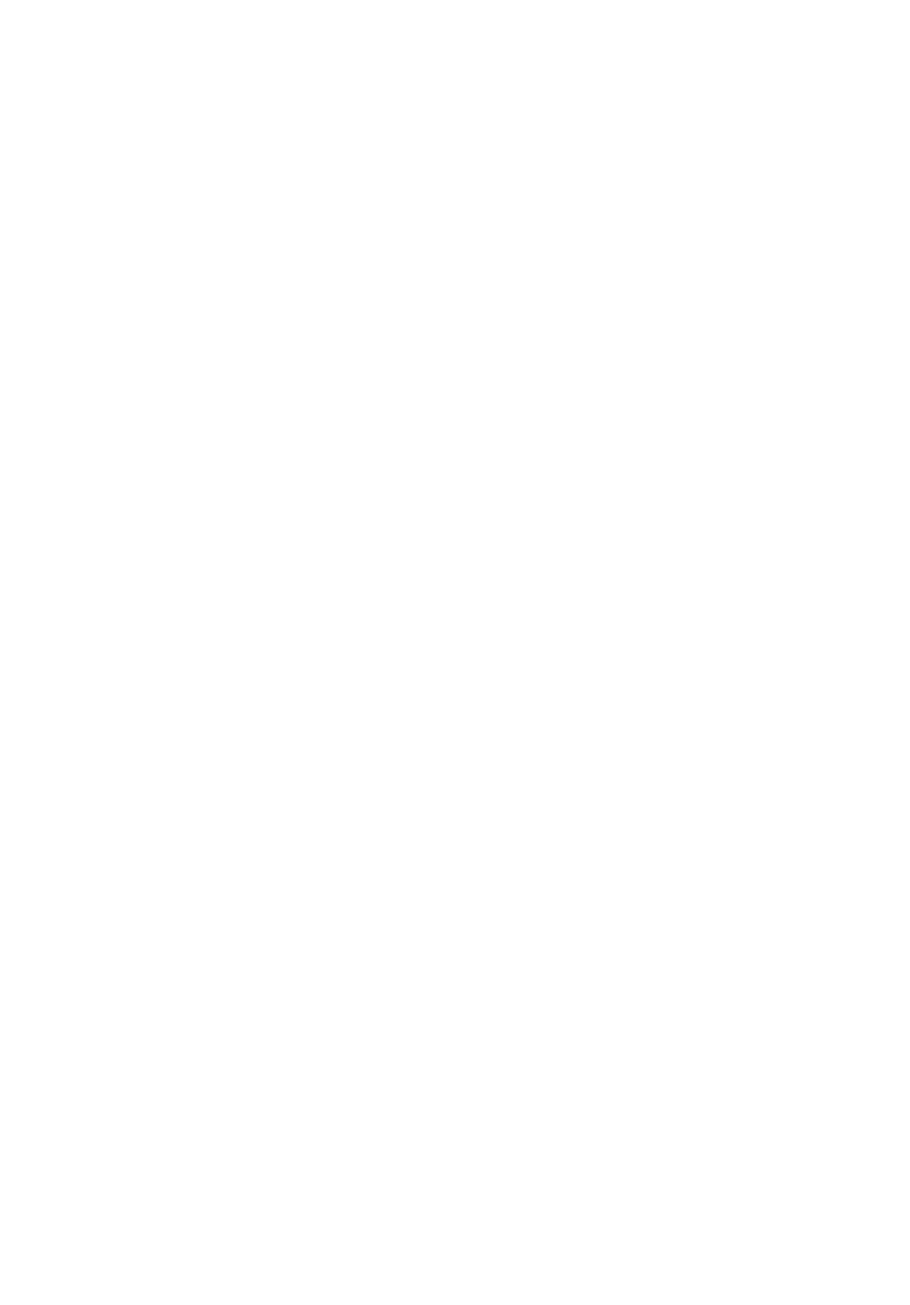
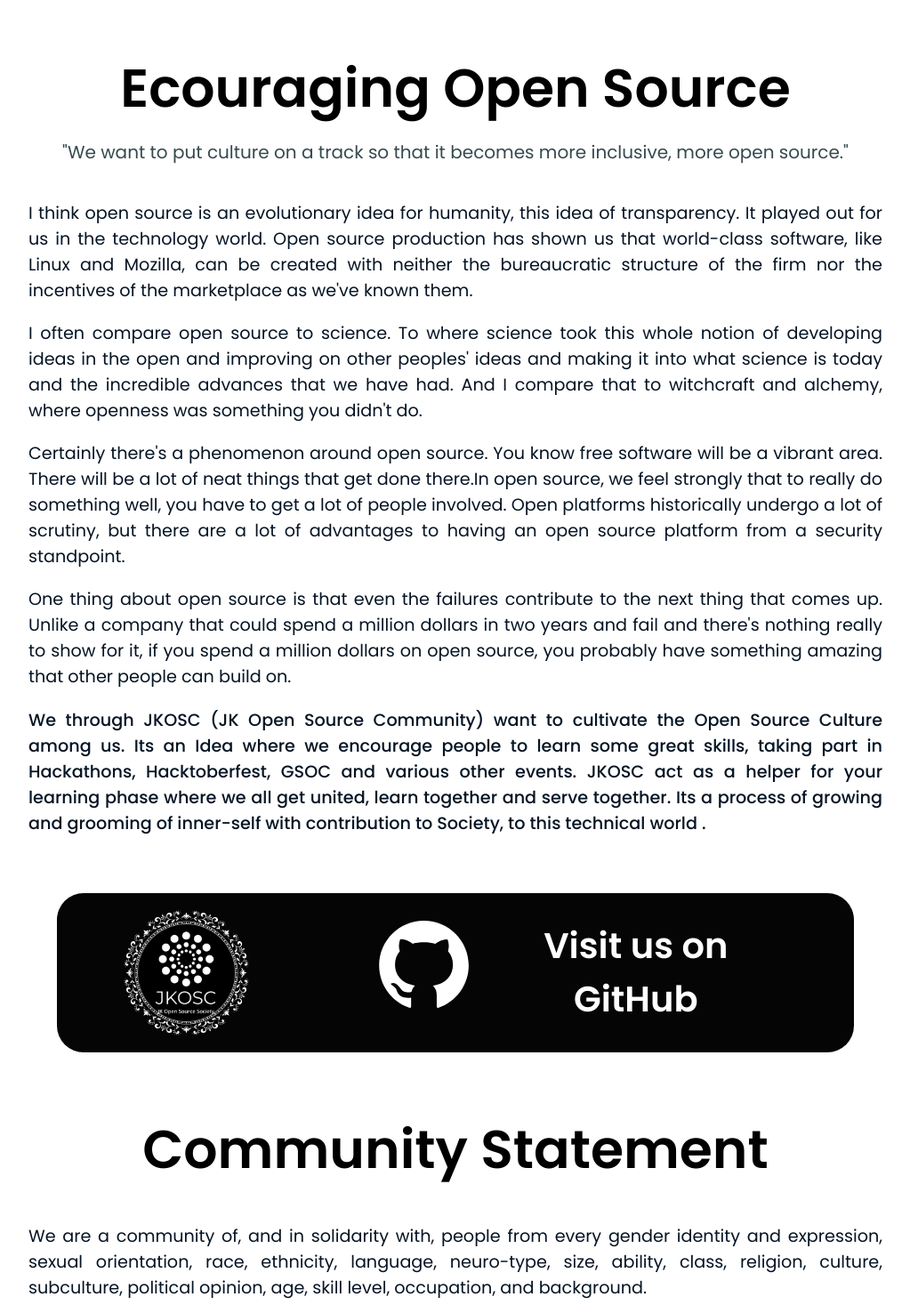
Before and after one commit to JK-Open-Source-Community/JKOSC, a React (Create React App) app: page /about in a window 1280 px wide. Shown: the part 2528-3995 px from the top of the page at 89% size, without its empty margins (128-1151 px from the left). Built offline with nearby package versions, Linux system fonts and the light colour scheme.

Commit message:
about-us page content added

```diff
--- a/src/pages/aboutPage/AboutPage.css
+++ b/src/pages/aboutPage/AboutPage.css
@@ -63,6 +63,7 @@
     display: flex;
     flex-direction: column;
     margin:5%;
+    margin-bottom: 1%;
     /* border:2px solid red; */
 
 }
@@ -216,3 +217,100 @@
     color:#36494e;
     margin-bottom: 1%;
 }
+
+.open-source-moto{
+    /* margin-top:1%; */
+    font-size: 60px;
+    font-weight: 600;
+    margin-bottom: 1%;
+}
+
+.open-source-quote{
+    font-size: 20px;
+    font-weight: 400;
+    color:#36494e;
+    margin-bottom: 1%;
+}
+
+.open-source-para{
+    margin-top: 3%;
+    text-align: justify;
+    width:75%;
+    margin-left: auto;
+    margin-right: auto;
+    margin-bottom: 5%;
+}
+
+.open-source-lines{
+    margin-bottom: 2%;
+    font-size: 120%;
+    font-weight: 400;
+    color: #051424;
+}
+
+.ul-statement-lines{
+    margin-top:-1%;
+    margin-bottom: 2%;
+    margin-left: 2%;
+    margin-right: 2%;
+    font-size: 120%;
+    font-weight: 400;
+    color: #051424;
+}
+
+.community-line{
+    margin-bottom: 1%;
+}
+
+.open-source-lines:nth-child(5) {
+    font-weight: 500;
+}
+
+.jkosc-logo{
+    /* width:10%; */
+    margin-bottom:5%;
+
+}
+
+.intro-logo{
+    width:70%;
+    /* border: solid 5px red; */
+    border-radius: 30px;
+}
+
+.logo-visit-github{
+    display: flex;
+    flex-direction: row;
+    /* border: solid 1px black; */
+    width: 70%;
+    margin-left: auto;
+    margin-right: auto;
+    margin-top: 5%;
+    margin-bottom: 5%;
+    border-radius: 30px;
+    background-color: rgb(5,5,5);
+    justify-content: space-around;
+}
+
+.visit-jkosc-logo{
+    width:18%;
+    padding-top: 1%;
+    padding-bottom: 1%;
+}
+
+.visit-git-statement{
+    display: flex;
+    flex-direction: row;
+    margin-top: auto;
+    margin-bottom: auto;
+    text-decoration: none;
+}
+
+.visit-on-github{
+    font-size: 250%;
+    font-weight: 600;
+    color: white;
+    align-self: center;
+    padding:2%;
+
+}
--- a/src/pages/aboutPage/AboutPage.js
+++ b/src/pages/aboutPage/AboutPage.js
@@ -8,6 +8,7 @@ import AyushPic from "../../assets/ayush.jpg";
 import HareKrishnaPic from "../../assets/hareKrishna.jpg";
 import SwayamPic from "../../assets/swayam.jpg";
 import YashPic from "../../assets/yash1.jpg";
+import JkoscIntro from "../../assets/intro_logo.gif";
 
 import { AiFillGithub, AiFillLinkedin } from "react-icons/ai";
 
@@ -202,6 +203,64 @@ function AboutPage() {
 
         {/* <ReactMarkdown className="markdown-about" source={markdown} >{markdown}</ReactMarkdown> */}
       </div>
+      <div className="jkosc-logo">
+        <img src={JkoscIntro} alt="JKOSC" className="intro-logo" />
+      </div>
+      <div className="open-source-moto"> Ecouraging Open Source </div>
+      <div className="open-source-quote"> "We want to put culture on a track so that it becomes more inclusive, more open source." </div>
+      <div className="open-source-para">
+        <div className="open-source-lines">
+          I think open source is an evolutionary idea for humanity, this idea of transparency. It played out for us in the technology world. Open source production has shown us that world-class software, like Linux and Mozilla, can be created with neither the bureaucratic structure of the firm nor the incentives of the marketplace as we've known them.
+        </div>
+        <div className="open-source-lines">
+          I often compare open source to science. To where science took this whole notion of developing ideas in the open and improving on other peoples' ideas and making it into what science is today and the incredible advances that we have had. And I compare that to witchcraft and alchemy, where openness was something you didn't do.
+        </div>
+        <div className="open-source-lines">
+          Certainly there's a phenomenon around open source. You know free software will be a vibrant area. There will be a lot of neat things that get done there.In open source, we feel strongly that to really do something well, you have to get a lot of people involved. Open platforms historically undergo a lot of scrutiny, but there are a lot of advantages to having an open source platform from a security standpoint.
+        </div>
+        <div className="open-source-lines">
+          One thing about open source is that even the failures contribute to the next thing that comes up. Unlike a company that could spend a million dollars in two years and fail and there's nothing really to show for it, if you spend a million dollars on open source, you probably have something amazing that other people can build on.
+        </div>
+        <div className="open-source-lines">
+          We through JKOSC (JK Open Source Community) want to cultivate the Open Source Culture among us. Its an Idea where we encourage people to learn some great skills, taking part in Hackathons, Hacktoberfest, GSOC and various other events. JKOSC act as a helper for your learning phase where we all get united, learn together and serve together. Its a process of growing and grooming of inner-self with contribution to Society, to this technical world .
+        </div>
+      </div>
+
+      <div className="logo-visit-github">
+          <img className="visit-jkosc-logo" src={JkoscLogo} alt="JKOSC" />
+        <a
+          className="visit-git-statement"
+          href="https://github.com/JK-Open-Source-Community"
+          target="_blank"
+        >
+          <AiFillGithub style={{ fontSize: `750%`, color: `#ffffff` }} />
+          <div className="visit-on-github">
+            Visit us on GitHub
+          </div>
+        </a>
+
+      </div>
+
+      <div className="open-source-moto"> Community Statement </div>
+      <div className="open-source-para">
+        <div className="open-source-lines">
+          We are a community of, and in solidarity with, people from every gender identity and expression, sexual orientation, race, ethnicity, language, neuro-type, size, ability, class, religion, culture, subculture, political opinion, age, skill level, occupation, and background.
+        </div>
+        <div className="open-source-lines">
+          We acknowledge that not everyone has the time, financial means, or capacity to actively participate, but we recognize and encourage the involvement of all kinds. We facilitate and foster access and empowerment. We are all learners.
+        </div>
+        <div className="open-source-lines">
+          In practice:
+        </div>
+        <ul className="ul-statement-lines">
+          <li className="community-line">We are not coding snobs. We do not assume knowledge or imply there are things that somebody should know.</li>
+          <li className="community-line">We insist on actively engaging with requests for feedback regardless of their complexity.</li>
+          <li className="community-line">We welcome newcomers and prioritize the education of others. We strive to approach all tasks with the enthusiasm of a newcomer. Because we believe that newcomers are just as valuable in this effort as experts.</li>
+          <li className="community-line">We consistently make the effort to actively recognize and validate multiple types of contributions.</li>
+          <li className="community-line">We are always willing to offer help or guidance.</li>
+        </ul>
+      </div>
+
     </div>
   );
 }
```
Also changed, not shown: src/assets/intro_logo.gif (added).
